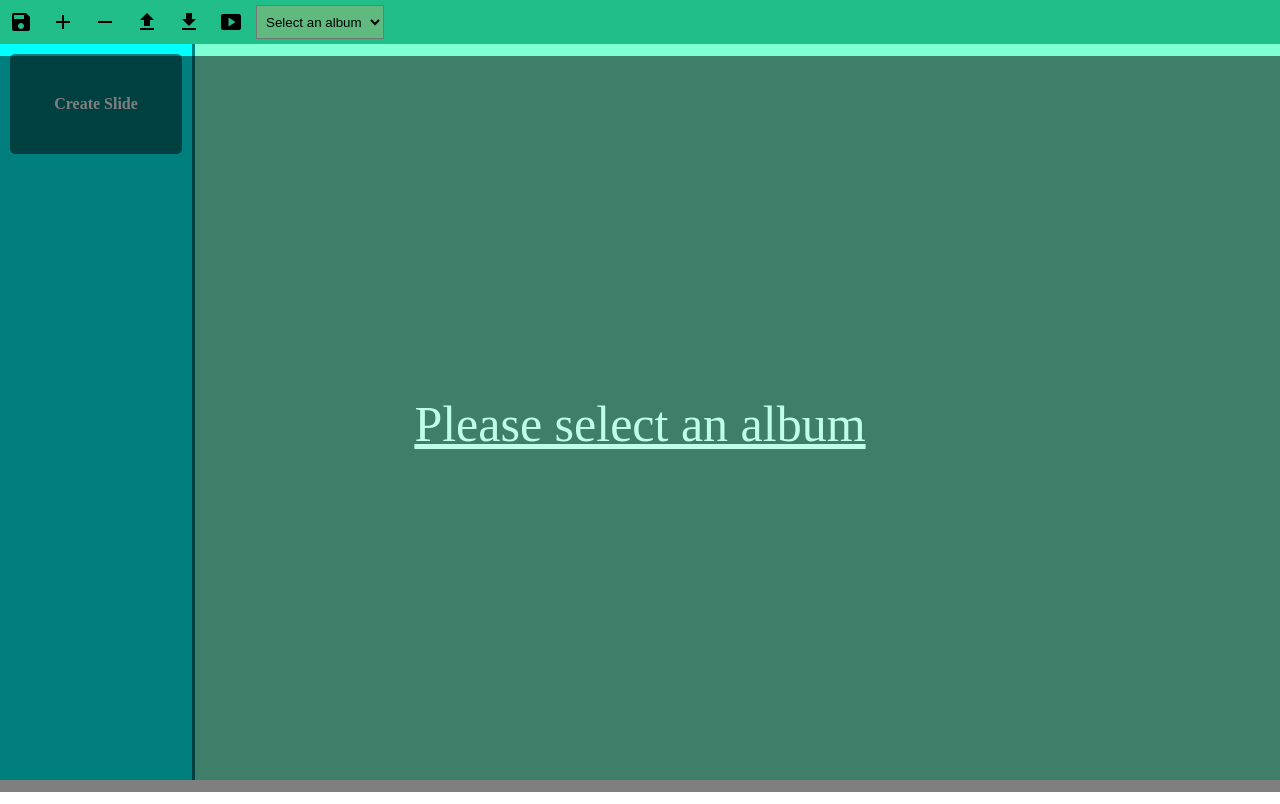
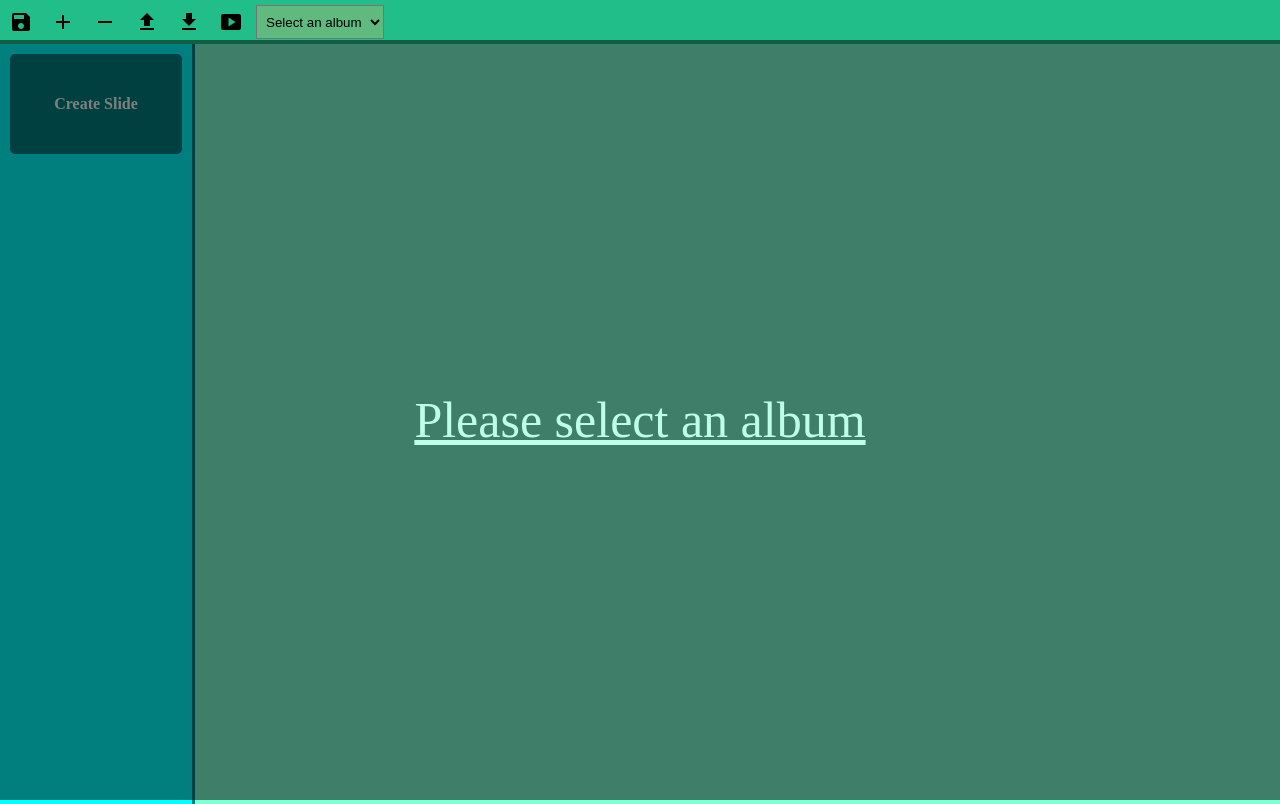
Before and after one commit to joydipdutta9943/GalaryApp, a plain HTML site: page index.html in a window 1280 px wide. Drawn offline with Linux system fonts and the light colour scheme.

Commit message:
Update style.css

```diff
--- a/style.css
+++ b/style.css
@@ -31,7 +31,7 @@ body {
 }
 
 #content {
-    height: 92vh;
+    height: 95vh;
     display: flex;
 }
 
@@ -49,9 +49,9 @@ body {
 #content-details-overlay {
     display: none;
     position: fixed;
-    height: 92vh;
+    height: 95vh;
     width: 100vw;
-    top:7vh;
+    top:5vh;
     left: 15vw;
     background-color: black;
     opacity: 0.5;
@@ -61,9 +61,9 @@ body {
 
 #overlay {
     position: fixed;
-    height: 92vh;
+    height: 95vh;
     width: 100vw;
-    top: 7vh;
+    top: 5vh;
     left:0%;
     background-color: black;
     opacity: 0.5;
```
